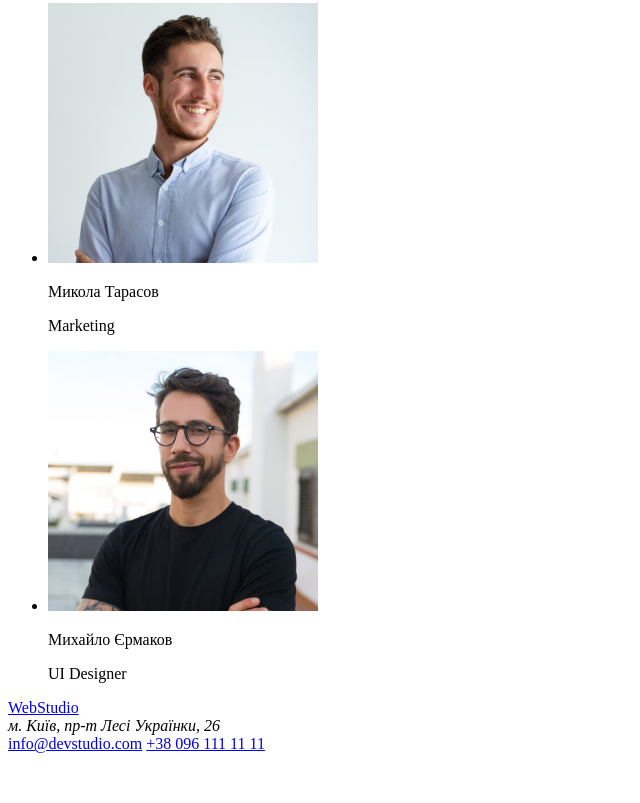
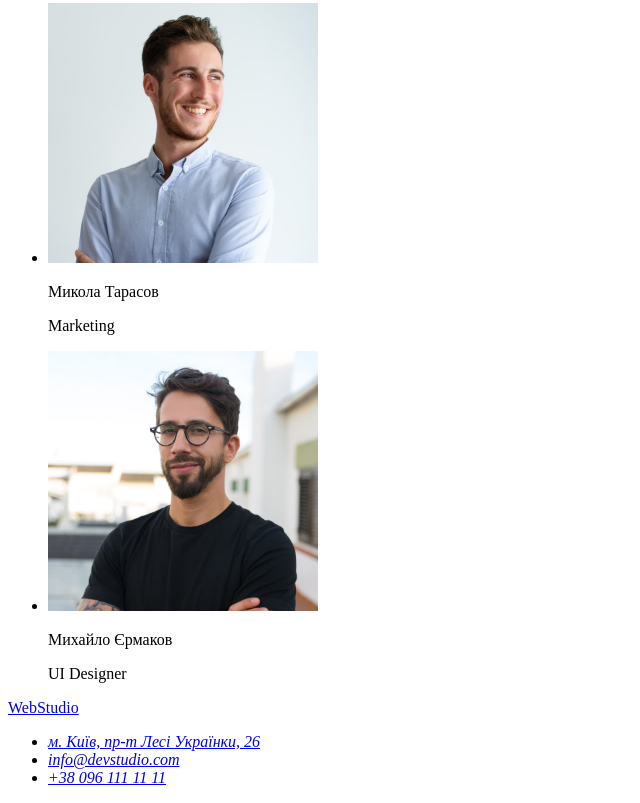
Before and after one commit to SashaIlchenko/goit-markup-hw-01, a plain HTML site: page index.html in a window 1280 px wide. Shown: the part 2296-3099 px from the top of the page, without its empty margins (0-640 px from the left). Before the commit the page ends 3057 px from the top, so only its background shows below. Drawn offline with Linux system fonts and the light colour scheme.

Commit message:
відредактувала футер

```diff
--- a/index.html
+++ b/index.html
@@ -111,9 +111,13 @@ alt="Igor's photo"
   </main>
   <footer>
     <a href="index.html"><span>Web</span>Studio</a>
-    <address>м. Київ, пр-т Лесі Українки, 26</address>
-    <a href="mailto:info@devstudio.com">info@devstudio.com</a>
-    <a href="tel:+380961111111">+38 096 111 11 11</a>
+    <address>
+   <ul>
+    <li><a href="https://goo.gl/maps/CPtrU1FHBa2aNyZL9" target="_blank" rel="noopener noreferrer nofollow">м. Київ, пр-т Лесі Українки, 26</a></li>
+    <li><a href="mailto:info@devstudio.com">info@devstudio.com</a>  </li>
+    <li><a href="tel:+380961111111">+38 096 111 11 11</a></li>
+  </ul>
+  </address>
   </footer>
 </body>
 </html>
```
Also changed, not shown: 1 other file. Lines whose indentation alone changed are shown as unchanged.
